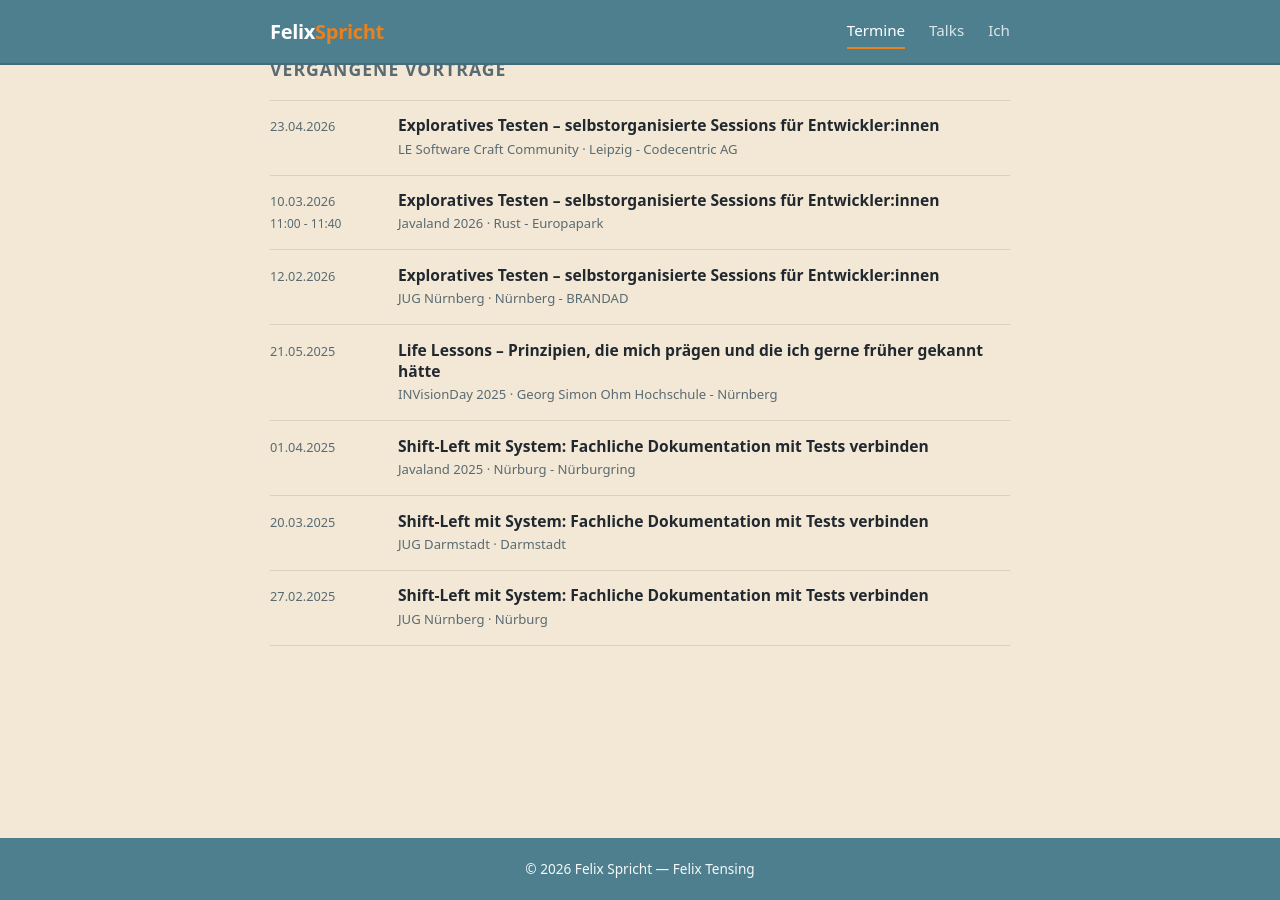
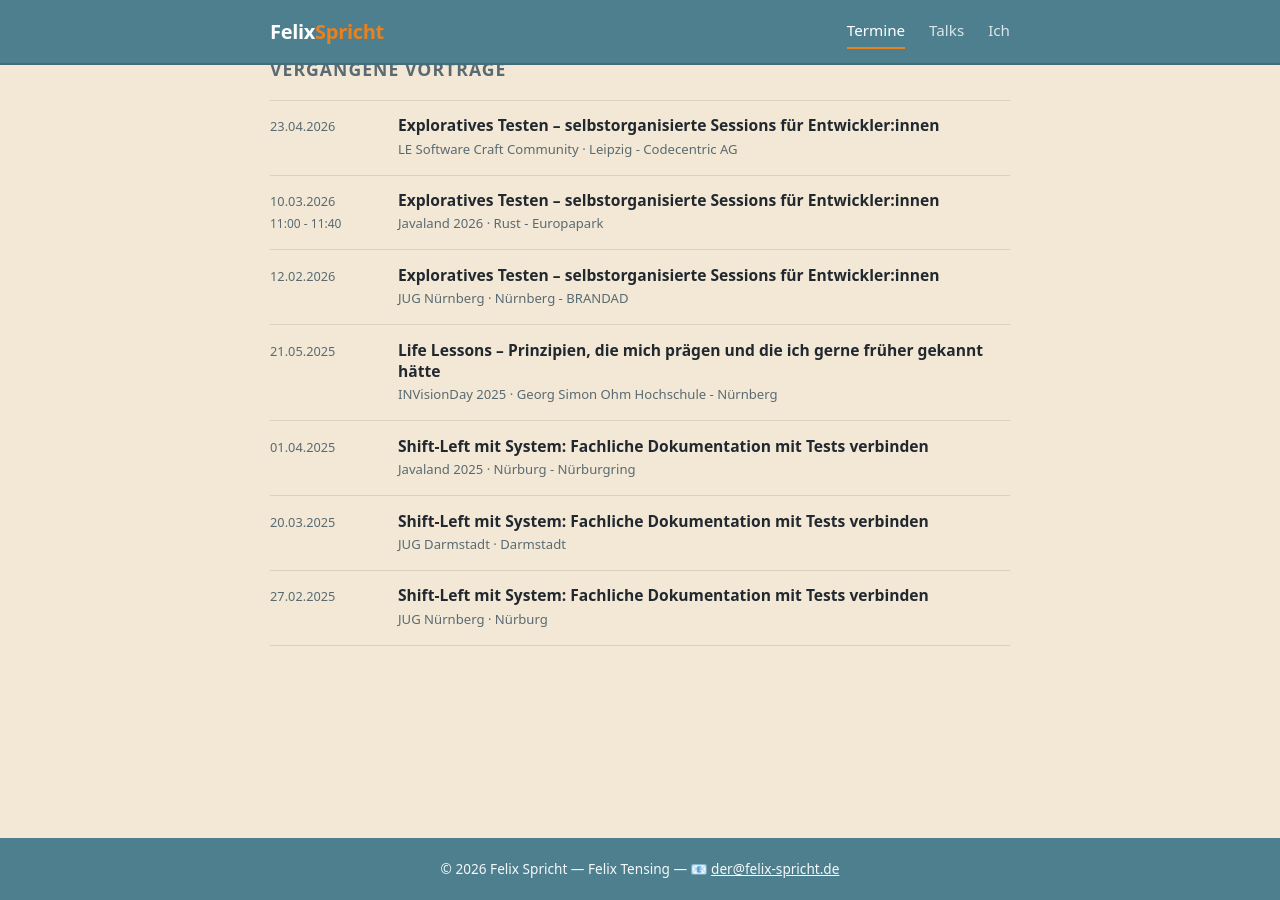
Before and after one commit to ziffit/felix-spricht, a Jekyll site: the page built from index.html, in a window 1280 px wide and 900 px high, scrolled down 622 px. Built offline with Jekyll 4.4.1, drawn with Linux system fonts in a browser that asks for light colours.

Commit message:
added mail
Co-authored-by: Copilot <copilot@github.com>

```diff
--- a/_includes/footer.html
+++ b/_includes/footer.html
@@ -1,5 +1,6 @@
 <footer class="site-footer">
   <div class="container">
-    <p>© {{ 'now' | date: "%Y" }} {{ site.title }} &mdash; {{ site.author.name }}
+    <p>© {{ 'now' | date: "%Y" }} {{ site.title }} &mdash; {{ site.author.name }} &mdash;
+    📧 <a href="mailto:der@felix-spricht.de">der@felix-spricht.de</a></p>
   </div>
 </footer>
```
